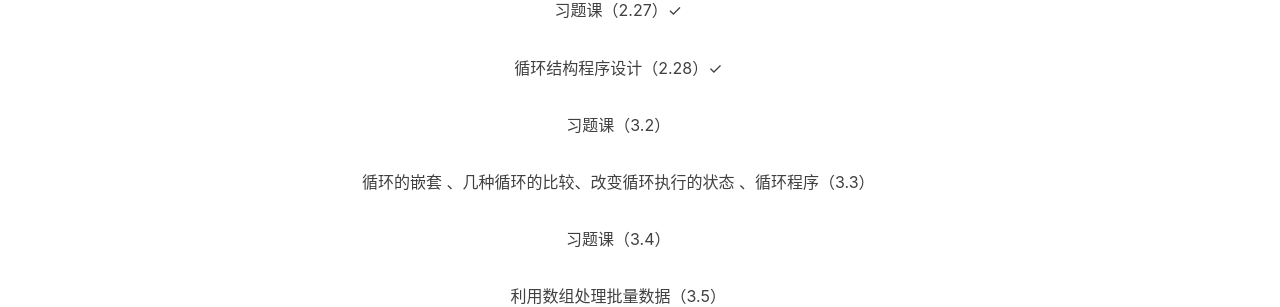
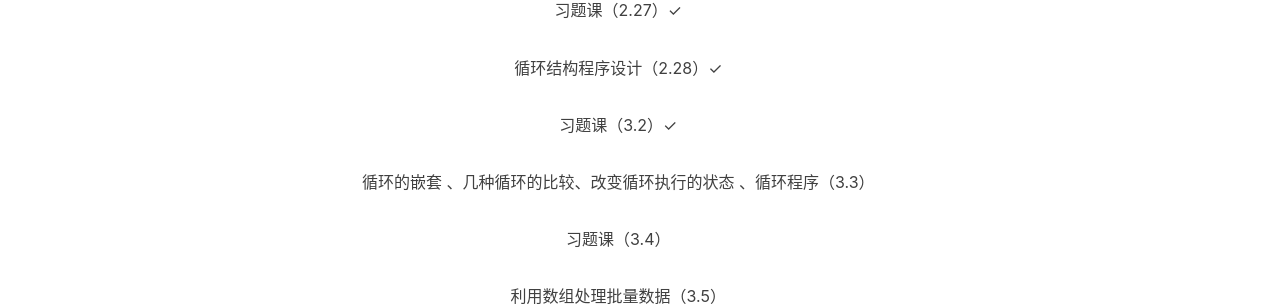
Before and after one commit to YS-yorigamishion/YS-yorigamishion.github.io, a Jekyll site: the page built from _posts/2022-2-21-C语言学习时间表.md, in a window 1280 px wide. Shown: the part 861-1168 px from the top of the page. Built offline with Jekyll 4.4.1, drawn with Linux system fonts in a browser that asks for light colours; nearby versions of some CDN libraries; comment, search, counter and statistics services are not loaded.

Commit message:
Update 2022-2-21-C语言学习时间表.md

```diff
--- a/_posts/2022-2-21-C语言学习时间表.md
+++ b/_posts/2022-2-21-C语言学习时间表.md
@@ -24,7 +24,7 @@ tags:
 
 <p align="center">循环结构程序设计（2.28）✓</p>
 
-<p align="center">习题课（3.2）</p>
+<p align="center">习题课（3.2）✓</p>
 
 <p align="center">循环的嵌套 、几种循环的比较、改变循环执行的状态 、循环程序（3.3）</p>
 
```
